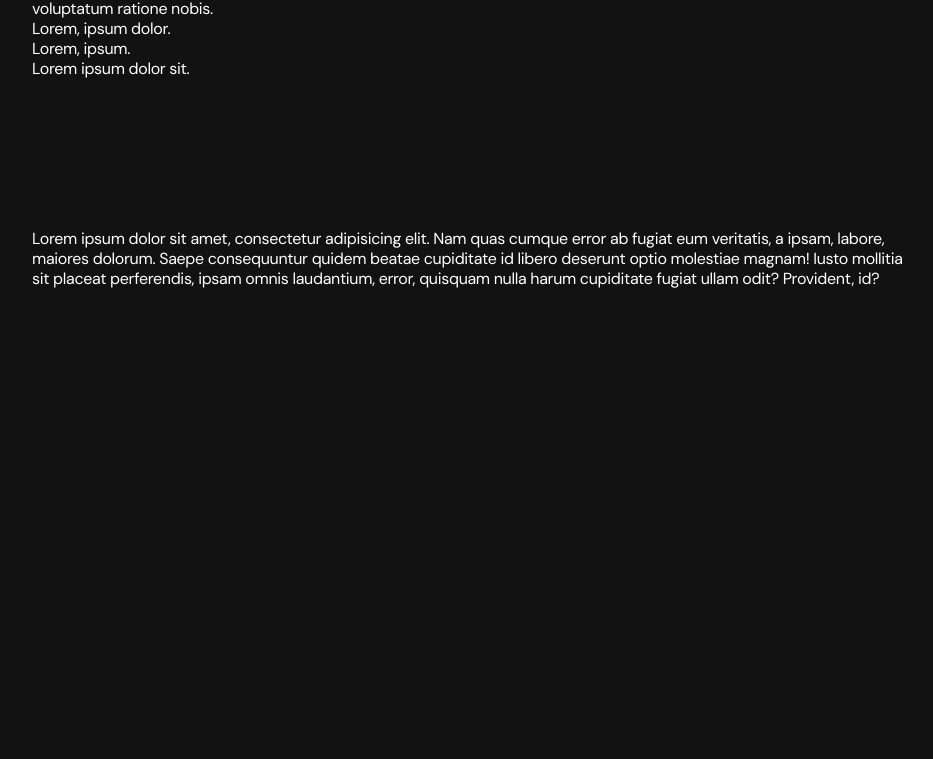
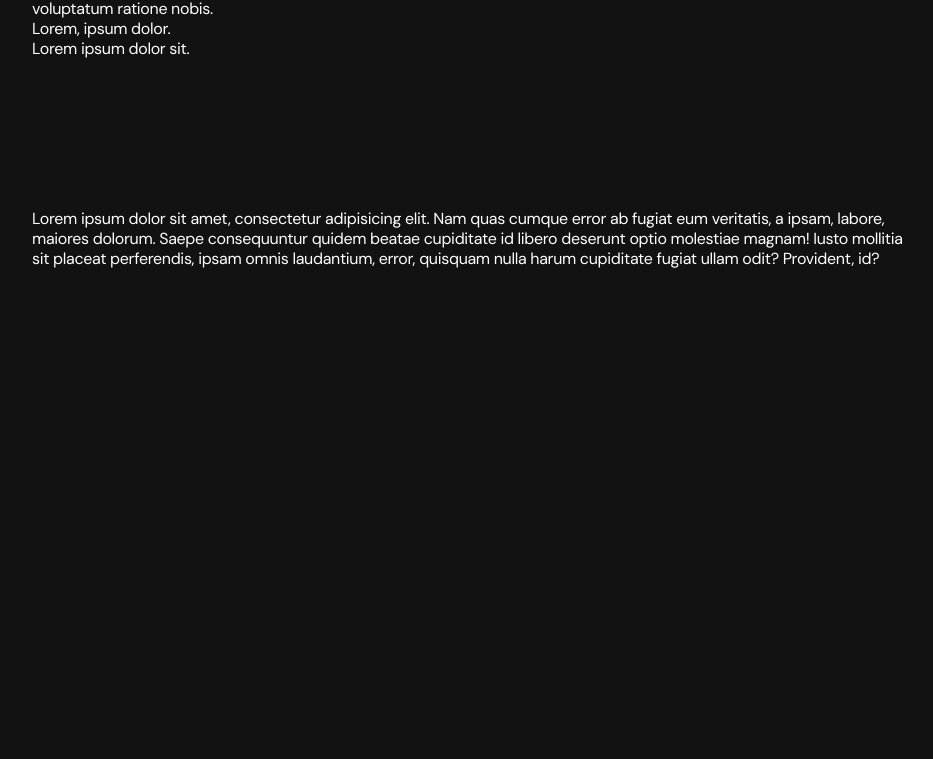
Before and after one commit to GroupG-FocusFrame/FocusFrame, a plain HTML site: page index.html in a window 1280 px wide. Shown: the part 41-800 px from the top of the page, without its empty margins (168-1101 px from the left). Drawn offline with nearby package versions, Linux system fonts and the light colour scheme.

Commit message:
header-update deneme2

```diff
--- a/index.html
+++ b/index.html
@@ -44,7 +44,6 @@
       </p>
       <ul>
         <li>Lorem, ipsum dolor.</li>
-        <li>Lorem, ipsum.</li>
         <li>Lorem ipsum dolor sit.</li>
       </ul>
     </header>
```
